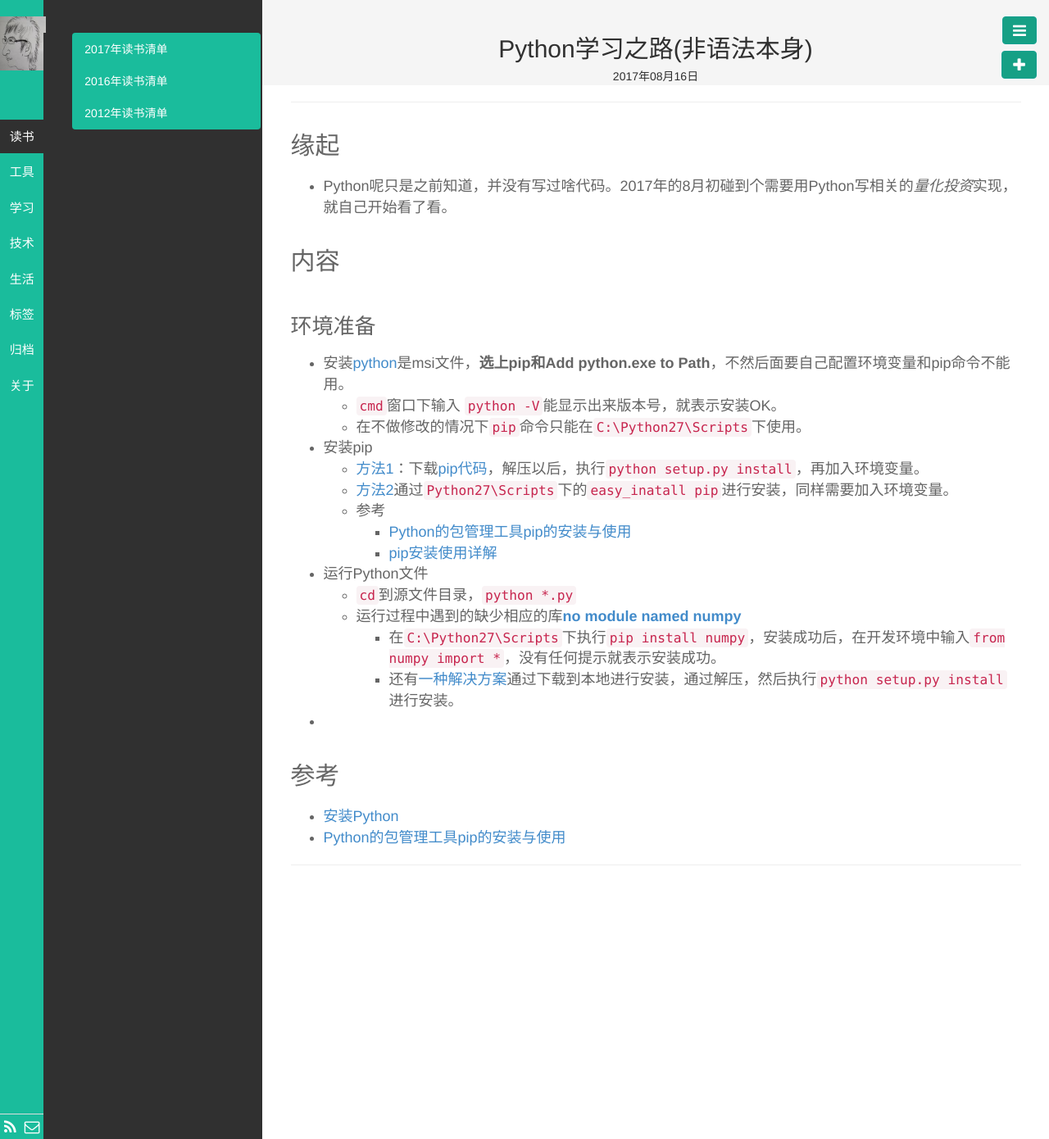
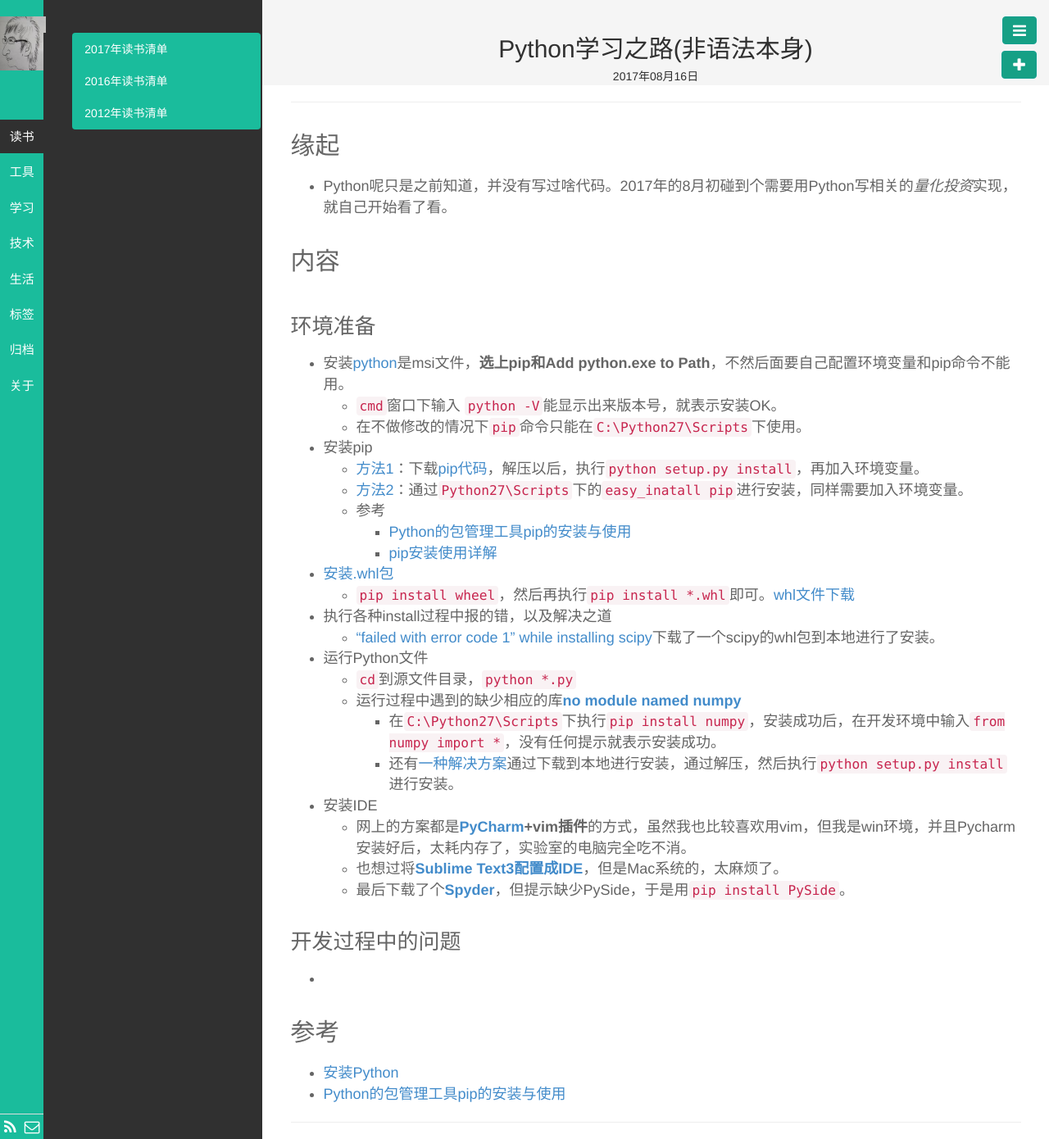
Before and after one commit to wolflion/blog, a Jekyll site: the page built from _posts/学习/2017-08-16-Python-Learn-No-PLsyntax.md, in a window 1280 px wide. Shown: the whole page at 82% size. Built offline with Jekyll 4.4.1, drawn with Linux system fonts in a browser that asks for light colours.

Commit message:
Python中使用IDE，以及更新2017年书单

```diff
--- a/_posts/学习/2017-08-16-Python-Learn-No-PLsyntax.md
+++ b/_posts/学习/2017-08-16-Python-Learn-No-PLsyntax.md
@@ -17,18 +17,26 @@ description:
 	+ 在不做修改的情况下`pip`命令只能在`C:\Python27\Scripts`下使用。
 + 安装pip
 	+ [方法1](http://jingyan.baidu.com/article/b907e627a072a846e6891c5a.html)：下载[pip代码](https://pypi.python.org/pypi/pip#downloads)，解压以后，执行`python setup.py install`，再加入环境变量。
-	+ [方法2](http://blog.csdn.net/qy20115549/article/details/52179800)通过`Python27\Scripts`下的`easy_inatall pip`进行安装，同样需要加入环境变量。
+	+ [方法2](http://blog.csdn.net/qy20115549/article/details/52179800)：通过`Python27\Scripts`下的`easy_inatall pip`进行安装，同样需要加入环境变量。
 	+ 参考
 		+ [Python的包管理工具pip的安装与使用](http://blog.csdn.net/liuchunming033/article/details/39578019)
 		+ [pip安装使用详解](http://www.ttlsa.com/python/how-to-install-and-use-pip-ttlsa/)
++ [安装.whl包](http://blog.csdn.net/u014365862/article/details/51817390)
+	+ `pip install wheel`，然后再执行`pip install *.whl`即可。[whl文件下载](http://www.lfd.uci.edu/~gohlke/pythonlibs/)
++ 执行各种install过程中报的错，以及解决之道
+	+ [“failed with error code 1” while installing scipy](https://stackoverflow.com/questions/30919393/failed-with-error-code-1-while-installing-scipy)下载了一个scipy的whl包到本地进行了安装。
 + 运行Python文件
 	+ `cd`到源文件目录，`python *.py`
 	+ 运行过程中遇到的缺少相应的库**[no module named numpy](https://stackoverflow.com/questions/7818811/import-error-no-module-named-numpy)**
 		+ 在`C:\Python27\Scripts`下执行`pip install numpy`，安装成功后，在开发环境中输入`from numpy import *`，没有任何提示就表示安装成功。
 		+ 还有[一种解决方案](http://www.360doc.com/content/13/0301/23/11621703_268763795.shtml)通过下载到本地进行安装，通过解压，然后执行`python setup.py install`进行安装。
++ 安装IDE
+    + 网上的方案都是**[PyCharm](http://www.jb51.net/softs/541909.html)+vim插件**的方式，虽然我也比较喜欢用vim，但我是win环境，并且Pycharm安装好后，太耗内存了，实验室的电脑完全吃不消。
+    + 也想过将**[Sublime Text3配置成IDE](http://python.jobbole.com/81312/)**，但是Mac系统的，太麻烦了。
+    + 最后下载了个**[Spyder](https://bitbucket.org/spyder-ide/spyderlib/downloads/)**，但提示缺少PySide，于是用`pip install PySide`。
+
+###  开发过程中的问题
 +
-
-
 
 ##  参考
 + [安装Python](https://www.liaoxuefeng.com/wiki/001374738125095c955c1e6d8bb493182103fac9270762a000/001374738150500472fd5785c194ebea336061163a8a974000)
```
Also changed, not shown: _posts/读书/2017-04-13-book-list-2017.md (+2 -0 lines).
